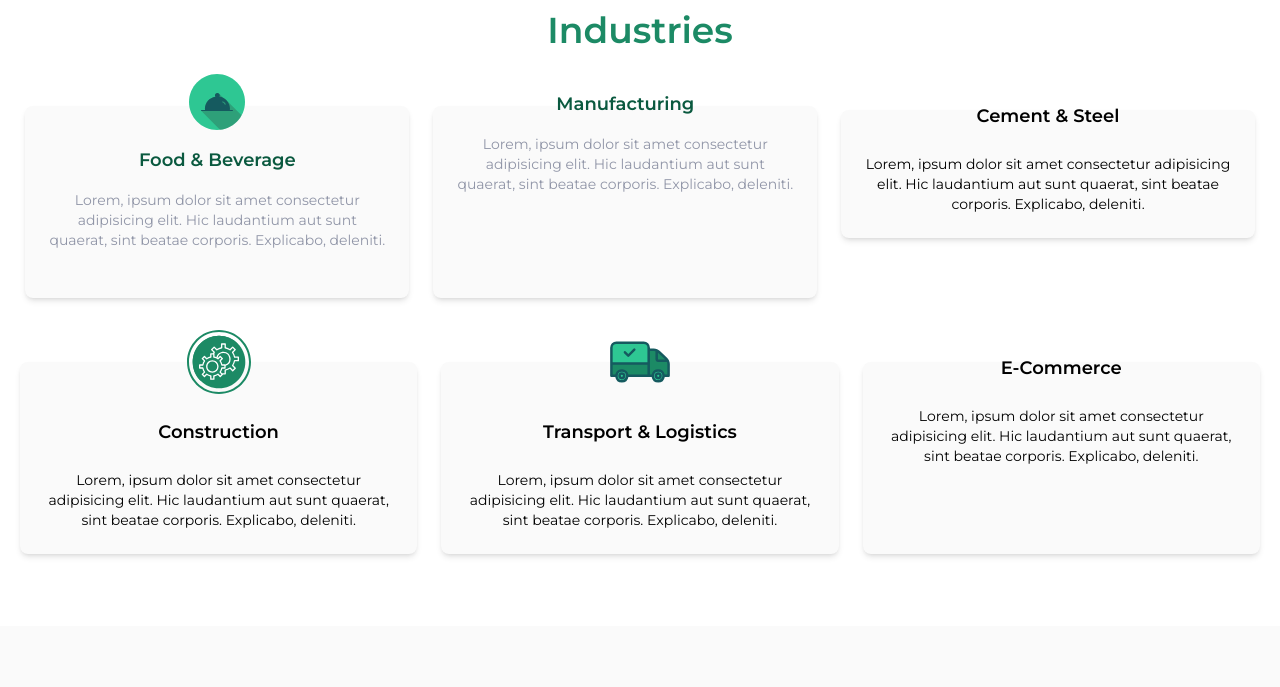
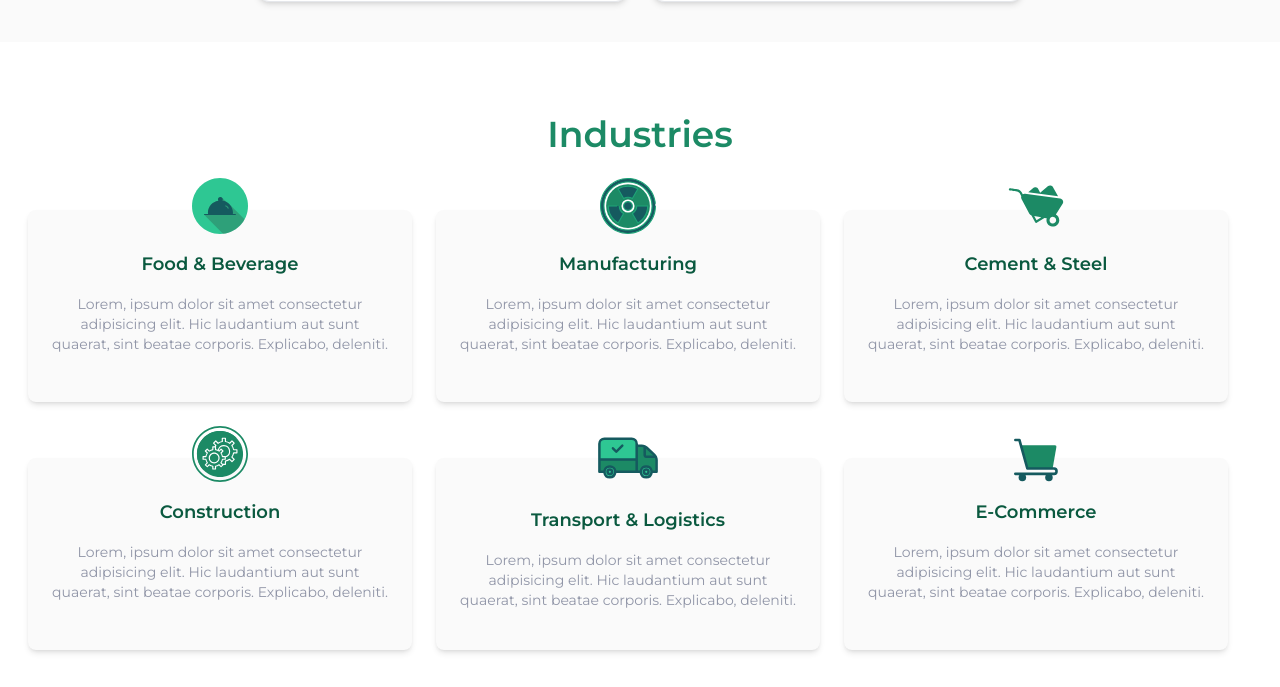
Before and after one commit to itsmeharfatma/Tracida-Homepage, a plain HTML site: page index.html in a window 1280 px wide. Shown: the part 1272-1959 px from the top of the page. Drawn offline with nearby package versions, Linux system fonts and the light colour scheme.

Commit message:
fixed padding and margin

```diff
--- a/css/style.css
+++ b/css/style.css
@@ -63,7 +63,7 @@
         top: 0;
         width: 100%;
         transition: 0.1s ease-in;
-        overflow: hidden;
+        /* overflow: hidden; */
         z-index: 1;
         background-color: white;
         box-shadow: 4px 0px 8px #e0e0e0;
--- a/index.html
+++ b/index.html
@@ -20,7 +20,7 @@
 <body class="fontStyle">
     <!-- Navbar Starts-->
     <header class="header">
-        <nav class="container mx-auto py-4 px-6">
+        <nav class="relative container mx-auto py-4 px-6">
             <div class="flex items-center justify-between">
                 <!-- logo -->
                 <img src="assets/tracida-icon-svg-green-with-title.svg" alt="Tracida Logo"
@@ -68,7 +68,7 @@
             <!-- Mobile menu -->
             <div class="md:hidden">
                 <div id="menu"
-                    class="absolute flex-col text-slate-600 items-center self-end hidden py-8 mt-10 space-y-6 font-semibold bg-white sm:w-auto sm:self-center left-6 right-6 drop-shadow-md fontStyle">
+                    class="absolute flex-col text-slate-600 items-center self-end hidden py-8 mt-10 space-y-6 font-semibold bg-white sm:w-auto sm:self-center left-6 right-6 drop-shadow-md">
                     <a href="#solutionSectionId">Solutions</a>
                     <a href="#industriesSectionId">Industries</a>
                     <a href="#contactFormSectionId">Contact Us</a>
@@ -83,7 +83,7 @@
     <!-- Hero Section Starts -->
     <section id="hero" class="bg-[#d1ffd7]">
         <div
-            class="container flex flex-col-reverse mt-24 items-center px-6 py-10 mx-auto space-y-0 md:flex-row md:space-y-0">
+            class="container flex flex-col-reverse mt-20 px-6 pb-8 items-center mx-auto space-y-0 md:py-12 md:flex-row md:space-y-0">
             <div class="flex flex-col space-y-5 md:w-1/2">
                 <h1 class="max-w-md text-3xl text-accentColor font-semibold text-center md:text-4xl md:text-left">
                     Unveil the Future of Logistics
@@ -104,7 +104,7 @@
             </div>
             <!-- Illustration -->
             <div class="md:w-1/2">
-                <img src="assets/illustration.svg" alt="Illustration" class="">
+                <img src="assets/illustration.svg" alt="Illustration" class="w-full">
             </div>
         </div>
     </section>
@@ -259,7 +259,7 @@
             <div class="flex flex-wrap justify-center items-center">
                 <div
                     class="flex flex-col items-center p-6 mt-14 mr-6 rounded-lg bg-veryLightGray min-h-[12rem] w-[24rem] shadow-md  duration-200 cursor-pointer hover:shadow-[0_4px_20px_2px_rgba(0,0,0,0.1)] hover:border hover:border-1 hover:border-[#49cca0]">
-                    <img src="assets/food.svg" class="w-14 -mt-14" alt="">
+                    <img src="assets/food.svg" class="w-14 -mt-14" alt="food icon">
                     <h5 class="mt-4 text-lg text-hoverAccentColor font-bold">Food & Beverage</h5>
                     <p class="my-4 text-sm text-darkGrayishAccentColor">Lorem, ipsum dolor sit amet consectetur
                         adipisicing elit.
@@ -270,7 +270,7 @@
 
                 <div
                     class="flex flex-col items-center p-6 mt-14 mr-6 rounded-lg bg-veryLightGray min-h-[12rem] w-[24rem] shadow-md duration-200 cursor-pointer hover:shadow-[0_4px_20px_2px_rgba(0,0,0,0.1)] hover:border hover:border-1 hover:border-[#49cca0]">
-                    <img src="assets/manufacturing.png" class="w-16 -mt-14" alt="">
+                    <img src="assets/manufacturing.svg" class="w-14 -mt-14" alt="manufacturing icon">
                     <h5 class="mt-4 text-lg text-hoverAccentColor font-bold">Manufacturing</h5>
                     <p class="my-4 text-sm text-darkGrayishAccentColor">Lorem, ipsum dolor sit amet consectetur
                         adipisicing elit.
@@ -280,41 +280,45 @@
                 </div>
 
                 <div
-                    class="flex-col items-center p-6 space-y-6 rounded-lg bg-veryLightGray shadow-md flex md:w-1/3 hover:border hover:border-1 hover:border-gray-300">
-                    <img src="assets/cement.png" class="w-16 -mt-14" alt="">
-                    <h5 class="text-lg text-hoverBlue font-bold">Cement & Steel</h5>
-                    <p class="text-sm text-darkGrayishBlue">Lorem, ipsum dolor sit amet consectetur adipisicing elit.
+                    class="flex flex-col items-center p-6 mt-14 mr-6 rounded-lg bg-veryLightGray min-h-[12rem] w-[24rem] shadow-md duration-200 cursor-pointer hover:shadow-[0_4px_20px_2px_rgba(0,0,0,0.1)] hover:border hover:border-1 hover:border-[#49cca0]">
+                    <img src="assets/cement.svg" class="w-14 -mt-14" alt="cart icon">
+                    <h5 class="mt-4 text-lg text-hoverAccentColor font-bold">Cement & Steel</h5>
+                    <p class="my-4 text-sm text-darkGrayishAccentColor">Lorem, ipsum dolor sit amet consectetur
+                        adipisicing elit.
                         Hic laudantium aut sunt quaerat, sint beatae corporis.
                         Explicabo, deleniti.
                     </p>
                 </div>
             </div>
-            <div class="flex flex-col mt-16 space-y-16 md:flex-row md:space-x-6 md:space-y-0">
+            <div class="flex flex-wrap justify-center items-center">
                 <div
-                    class="flex flex-col items-center p-6 space-y-6 rounded-lg bg-veryLightGray shadow-md md:w-1/3 hover:border hover:border-1 hover:border-gray-300">
-                    <img src="assets/construction.svg" class="w-16 -mt-14" alt="">
-                    <h5 class="text-lg text-hoverBlue font-bold">Construction</h5>
-                    <p class="text-sm text-darkGrayishBlue">Lorem, ipsum dolor sit amet consectetur adipisicing elit.
+                    class="flex flex-col items-center p-6 mt-14 mr-6 rounded-lg bg-veryLightGray min-h-[12rem] w-[24rem] shadow-md  duration-200 cursor-pointer hover:shadow-[0_4px_20px_2px_rgba(0,0,0,0.1)] hover:border hover:border-1 hover:border-[#49cca0]">
+                    <img src="assets/construction.svg" class="w-14 -mt-14" alt="construction icon">
+                    <h5 class="mt-4 text-lg text-hoverAccentColor font-bold">Construction</h5>
+                    <p class="my-4 text-sm text-darkGrayishAccentColor">Lorem, ipsum dolor sit amet consectetur
+                        adipisicing elit.
                         Hic laudantium aut sunt quaerat, sint beatae corporis.
                         Explicabo, deleniti.
                     </p>
                 </div>
 
                 <div
-                    class="flex-col items-center p-6 space-y-6 rounded-lg bg-veryLightGray shadow-md flex md:w-1/3 hover:border hover:border-1 hover:border-gray-300">
-                    <img src="assets/transport.svg" class="w-16 -mt-14" alt="">
-                    <h5 class="text-lg text-hoverBlue font-bold">Transport & Logistics</h5>
-                    <p class="text-sm text-darkGrayishBlue">Lorem, ipsum dolor sit amet consectetur adipisicing elit.
+                    class="flex flex-col items-center p-6 mt-14 mr-6 rounded-lg bg-veryLightGray min-h-[12rem] w-[24rem] shadow-md duration-200 cursor-pointer hover:shadow-[0_4px_20px_2px_rgba(0,0,0,0.1)] hover:border hover:border-1 hover:border-[#49cca0]">
+                    <img src="assets/transport.svg" class="w-16 -mt-14" alt="truck icon">
+                    <h5 class="mt-4 text-lg text-hoverAccentColor font-bold">Transport & Logistics</h5>
+                    <p class="my-4 text-sm text-darkGrayishAccentColor">Lorem, ipsum dolor sit amet consectetur
+                        adipisicing elit.
                         Hic laudantium aut sunt quaerat, sint beatae corporis.
                         Explicabo, deleniti.
                     </p>
                 </div>
 
                 <div
-                    class="flex-col items-center p-6 space-y-6 rounded-lg bg-veryLightGray shadow-md flex md:w-1/3 hover:border hover:border-1 hover:border-gray-300">
-                    <img src="assets/e commerce.svg" class="w-16 -mt-14" alt="">
-                    <h5 class="text-lg text-hoverBlue font-bold">E-Commerce</h5>
-                    <p class="text-sm text-darkGrayishBlue">Lorem, ipsum dolor sit amet consectetur adipisicing elit.
+                    class="flex flex-col items-center p-6 mt-14 mr-6 rounded-lg bg-veryLightGray min-h-[12rem] w-[24rem] shadow-md duration-200 cursor-pointer hover:shadow-[0_4px_20px_2px_rgba(0,0,0,0.1)] hover:border hover:border-1 hover:border-[#49cca0]">
+                    <img src="assets/e-commerce.svg" class="w-11 -mt-11" alt="shopping cart icon">
+                    <h5 class="mt-4 text-lg text-hoverAccentColor font-bold">E-Commerce</h5>
+                    <p class="my-4 text-sm text-darkGrayishAccentColor">Lorem, ipsum dolor sit amet consectetur
+                        adipisicing elit.
                         Hic laudantium aut sunt quaerat, sint beatae corporis.
                         Explicabo, deleniti.
                     </p>
@@ -469,10 +473,10 @@
                     <h5 class="text-md text-slate-200 uppercase font-semibold md:text-lg">site map</h5>
                     <hr class="my-2 bg-gray-400 border-0 h-px">
                     <div class="text-sm flex flex-col space-y-2 text-slate-300 md:space-y-1 md:text-md">
-                        <a href="#solutionsSectionId" class="hover:underline">Solutions</a>
-                        <a href="#industriesSectionId" class="hover:underline">Industries</a>
-                        <a href="#faqSectionId" class="hover:underline">FAQs</a>
-                        <a href="#contactFormSectionId" class="hover:underline">Contact Us</a>
+                        <a href="#solutionsSectionId">Solutions</a>
+                        <a href="#industriesSectionId">Industries</a>
+                        <a href="#faqSectionId">FAQs</a>
+                        <a href="#contactFormSectionId">Contact Us</a>
                     </div>
                 </div>
                 <div class="text-white md:w-1/4">
```
